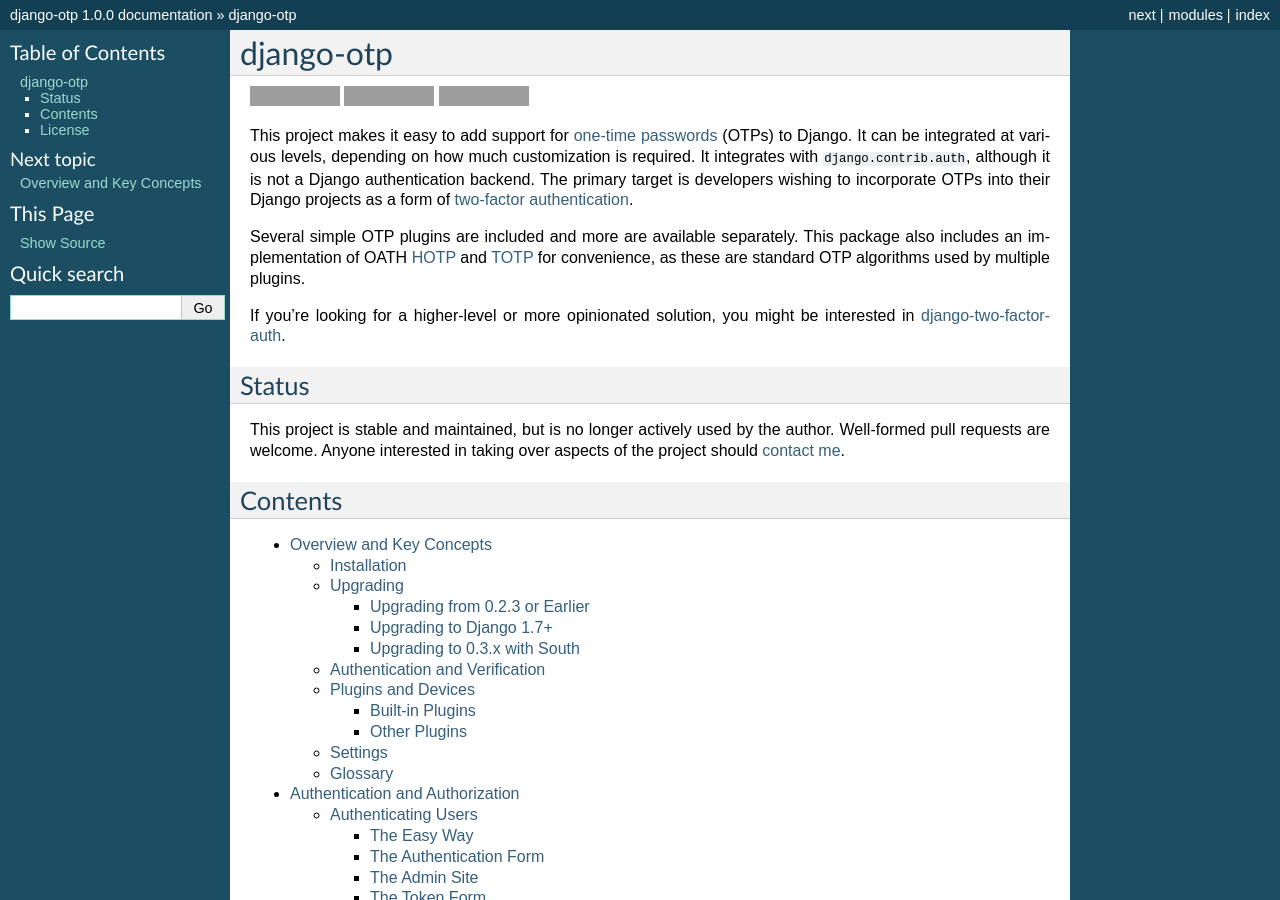
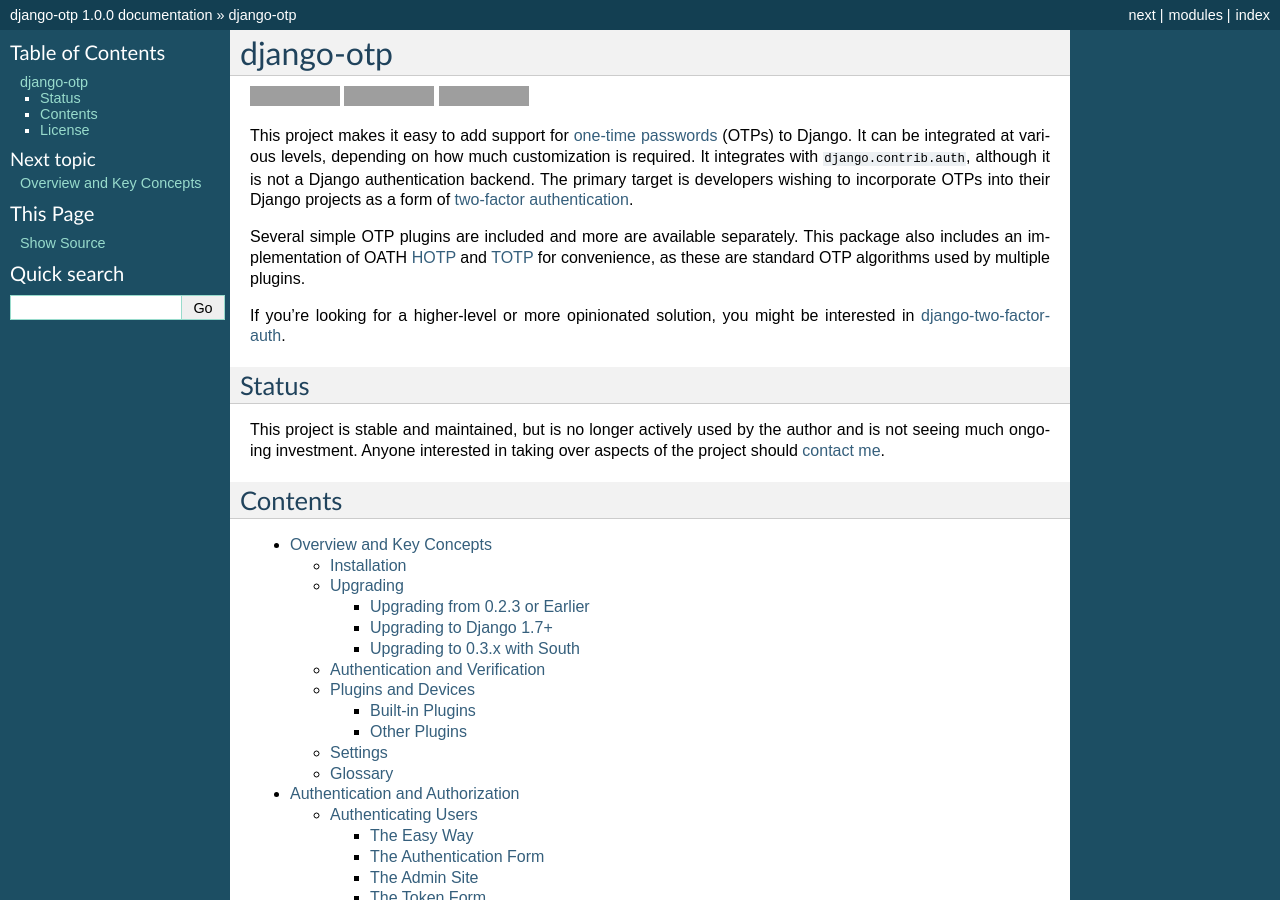
Before and after one commit to django-otp/django-otp, a Sphinx documentation site: the page built from docs/source/index.rst, in a window 1280 px wide and 900 px high. Built offline with Sphinx 7.4.7, drawn with Linux system fonts in a browser that asks for light colours; part of the change alters nothing that is shown; grey boxes are pictures that could not be loaded.

```diff
--- a/README.rst
+++ b/README.rst
@@ -33,10 +33,14 @@ Status
 ------
 
 This project is stable and maintained, but is no longer actively used by the
-author. Well-formed pull requests are welcome. Anyone interested in taking over
-aspects of the project should `contact me <https://github.com/psagers>`_.
+author and is not seeing much ongoing investment. Anyone interested in taking
+over aspects of the project should `contact me <https://github.com/psagers>`_.
 
-.. end-of-doc-include
+.. end-of-doc-intro
+
+Well-formed issues and pull requests are welcome, but please see the
+:ref:`contributing` section first.
+
 
 Development
 -----------
@@ -49,6 +53,34 @@ Django versions, as well as running `flake8`_ and `isort`_ for linting and style
 consistency. Please run `tox` before checking in and sending a pull request.
 
 
+.. _contributing:
+
+Contributing
+------------
+
+As mentioned above, this project is stable and mature. Issues and pull requests
+are welcome for important bugs and improvements. For non-trivial changes, it's
+often a good idea to start by opening an issue to track the need for a change
+and then optionally open a pull request with a proposed resolution. Issues and
+pull requests should also be focused on a single thing. Pull requests that
+bundle together a bunch of loosely related commits are unlikely to go anywhere.
+
+Another good rule of thumb—for any project, but especially a mature one—is to
+keep changes as simple as possible. In particular, there should be a high bar
+for adding new dependencies. Although it can't be ruled out, it seems highly
+unlikely that a new runtime dependecy will ever be added. New testing
+dependencies are more likely, but only if there's no other way to address an
+important need.
+
+If there's a development tool that you'd like to use with this project, the
+first step is to try to update config files (setup.cfg or similar) to integrate
+the tool with the existing code. A bit of configuration glue for popular tools
+should always be safe. If that's not possible, we can consider modifying the
+code to be compatible with a broader range of tools (without breaking any
+existing compatibilities). Only as a last resort would a new testing or
+development tool be incorporated into the project as a dependency.
+
+
 .. _pipenv: https://pipenv.readthedocs.io/en/latest/
 .. _flake8: https://pypi.org/project/flake8/
 .. _isort: https://pypi.org/project/isort/
--- a/docs/source/index.rst
+++ b/docs/source/index.rst
@@ -1,5 +1,5 @@
 .. include:: ../../README.rst
-   :end-before: end-of-doc-include
+   :end-before: .. end-of-doc-intro
 
 Contents
 --------
```
